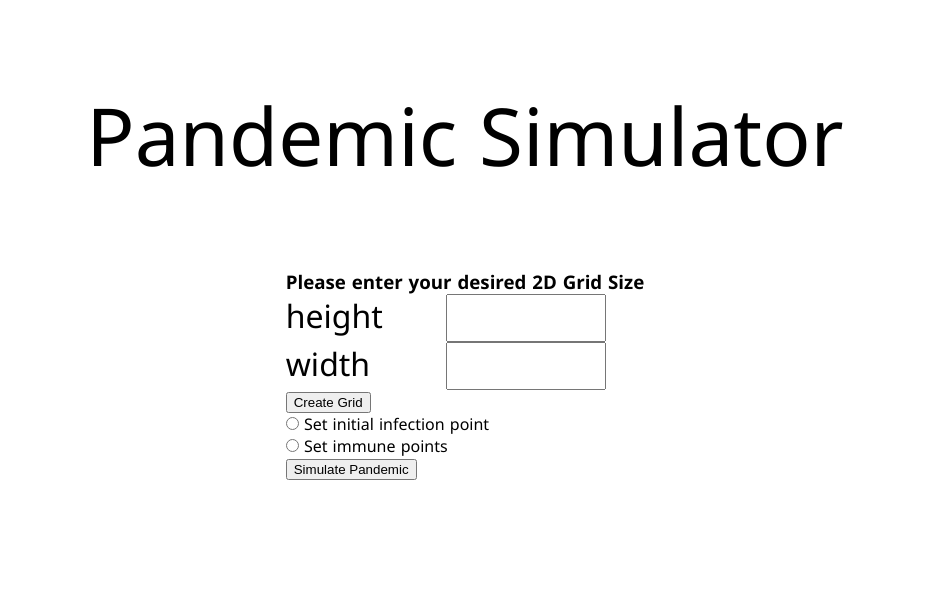
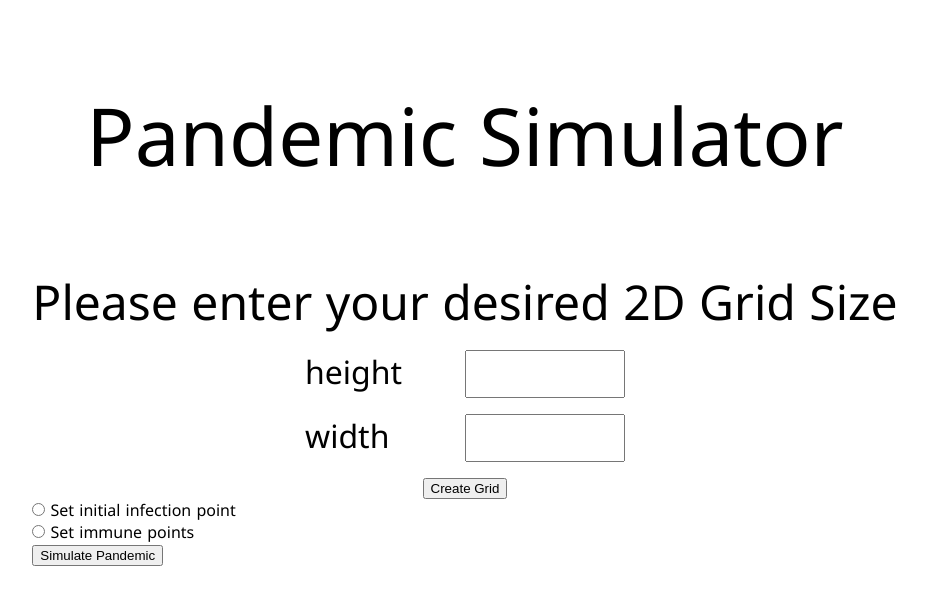
Before and after one commit to mbrecht/pandemic-sim, a Nuxt app: page / in a window 1280 px wide. Shown: the top 604 px of the page, without its empty margins (175-1102 px from the left). Built offline with nearby package versions, Linux system fonts and the light colour scheme.

Commit message:
adds styling

```diff
--- a/components/InputGroup.vue
+++ b/components/InputGroup.vue
@@ -6,3 +6,17 @@
     <Button content="Create Grid" />
   </div>
 </template>
+
+<style scoped>
+.input-group {
+  display: flex;
+  flex-direction: column;
+  row-gap: 1rem;
+  align-items: center;
+}
+
+.name {
+  font-size: 3rem;
+  font-weight: normal;
+}
+</style>
```
